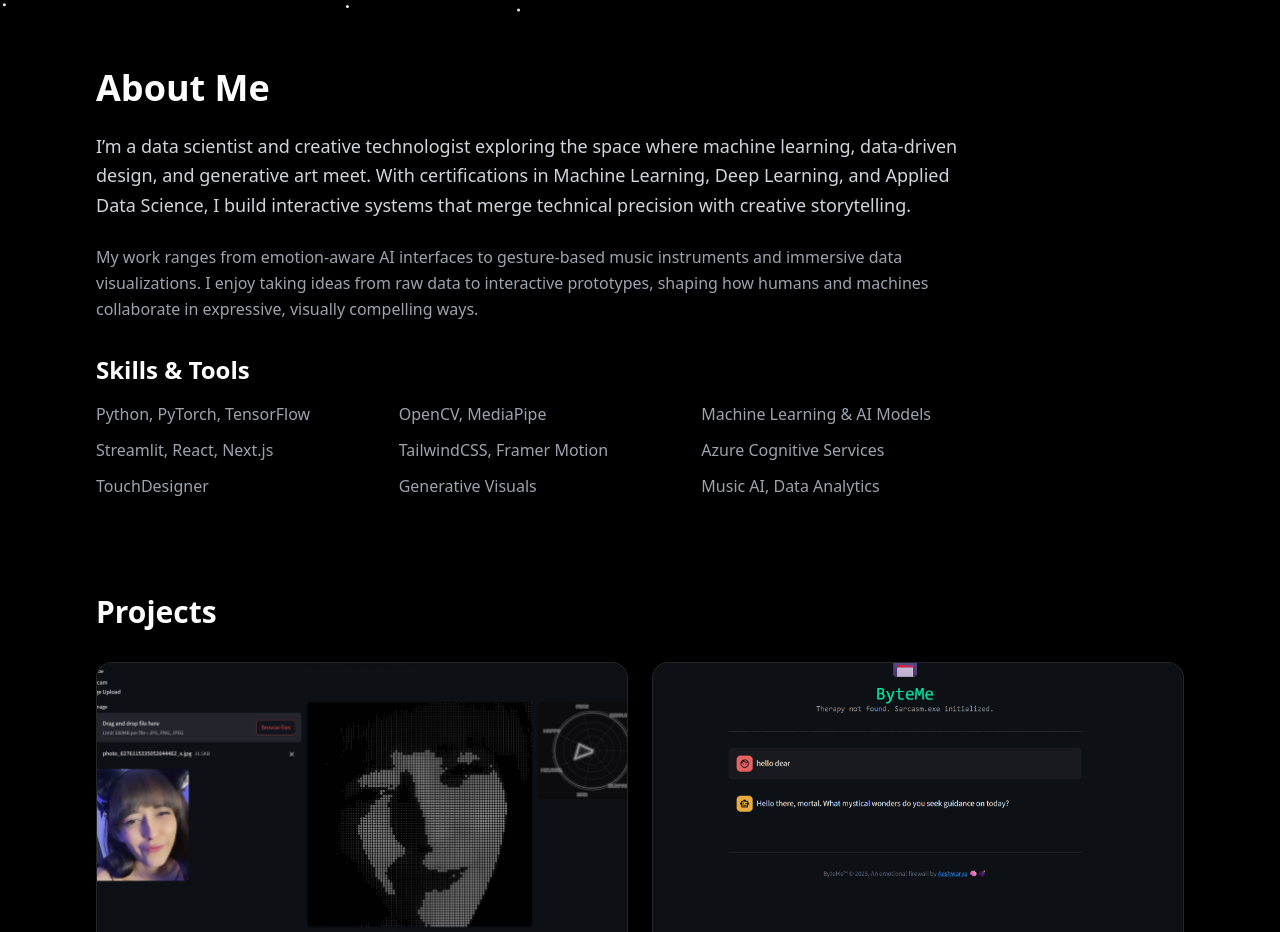
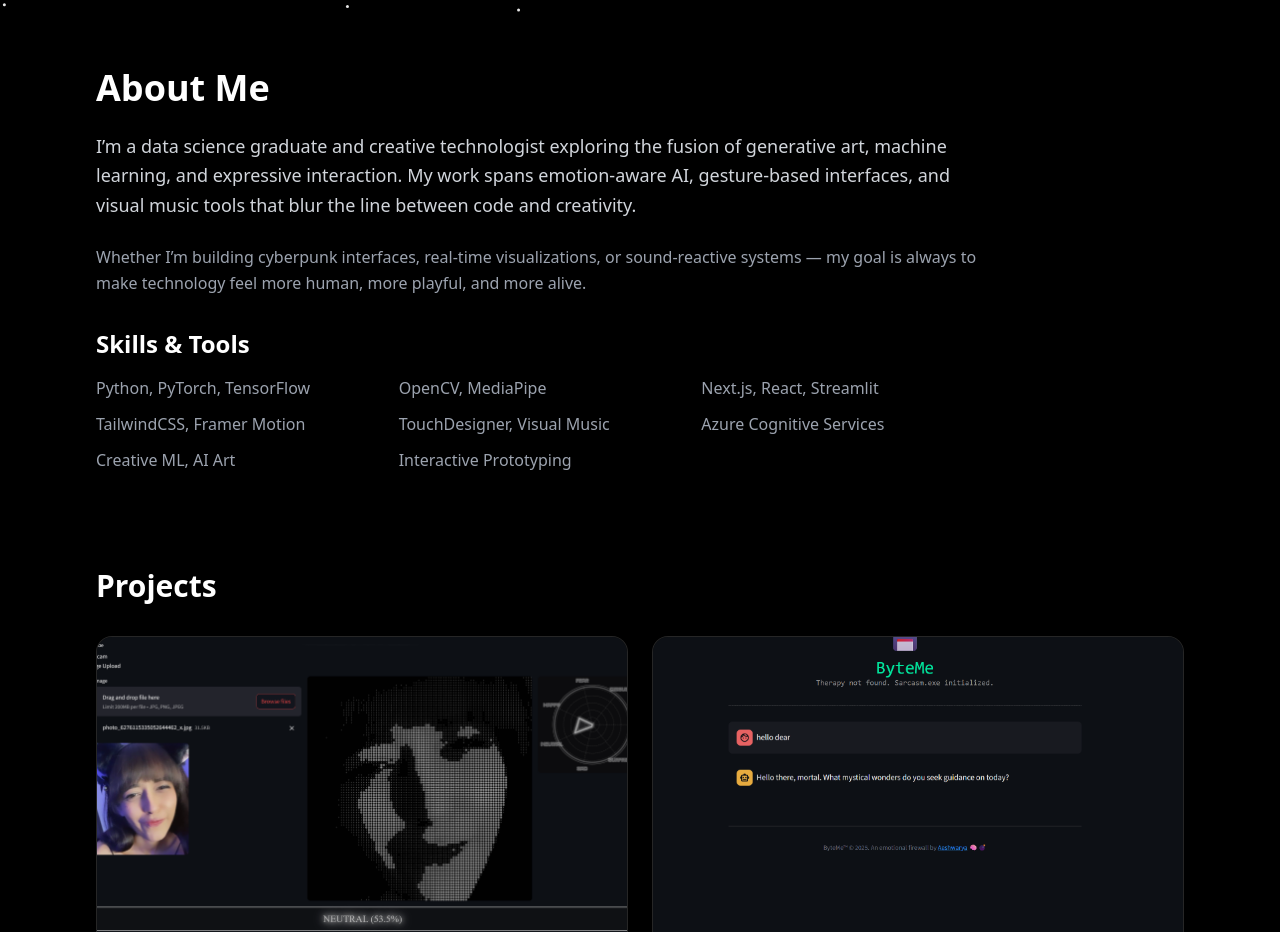
Before and after one commit to Terraspace009/aeshwarya-portfolio, a Next.js app: page / in a window 1280 px wide. Shown: the part 780-1712 px from the top of the page. Built offline with nearby package versions, Linux system fonts and the light colour scheme.

Commit message:
Update About.tsx

```diff
--- a/components/About.tsx
+++ b/components/About.tsx
@@ -11,30 +11,25 @@ export default function About() {
     >
       <h2 className="text-4xl font-bold mb-6">About Me</h2>
       <p className="text-gray-300 text-lg leading-relaxed mb-6">
-        I’m a data scientist and creative technologist exploring the space where
-        <span className="text-purple-400"> machine learning, data-driven design, and generative art </span>
-        meet. With certifications in Machine Learning, Deep Learning, and Applied Data Science,
-        I build interactive systems that merge technical precision with creative storytelling.
+        I’m a data science graduate and creative technologist exploring the fusion of
+        <span className="text-purple-400"> generative art, machine learning, and expressive interaction. </span>
+        My work spans emotion-aware AI, gesture-based interfaces, and visual music tools that blur the line between code and creativity.
       </p>
       <p className="text-gray-400 text-base leading-relaxed mb-8">
-        My work ranges from <span className="text-purple-400">emotion-aware AI interfaces</span> to
-        <span className="text-purple-400"> gesture-based music instruments</span> and
-        immersive <span className="text-purple-400">data visualizations</span>.
-        I enjoy taking ideas from raw data to interactive prototypes, shaping how
-        humans and machines collaborate in expressive, visually compelling ways.
+        Whether I’m building cyberpunk interfaces, real-time visualizations, or sound-reactive systems —
+        my goal is always to make technology feel more human, more playful, and more alive.
       </p>
 
       <h3 className="text-2xl font-semibold text-purple-300 mb-4">Skills & Tools</h3>
       <ul className="grid grid-cols-2 sm:grid-cols-3 gap-3 text-gray-400 text-base">
         <li>Python, PyTorch, TensorFlow</li>
         <li>OpenCV, MediaPipe</li>
-        <li>Machine Learning & AI Models</li>
-        <li>Streamlit, React, Next.js</li>
+        <li>Next.js, React, Streamlit</li>
         <li>TailwindCSS, Framer Motion</li>
+        <li>TouchDesigner, Visual Music</li>
         <li>Azure Cognitive Services</li>
-        <li>TouchDesigner</li>
-        <li>Generative Visuals</li>
-        <li>Music AI, Data Analytics</li>
+        <li>Creative ML, AI Art</li>
+        <li>Interactive Prototyping</li>
       </ul>
     </motion.div>
   );
```
